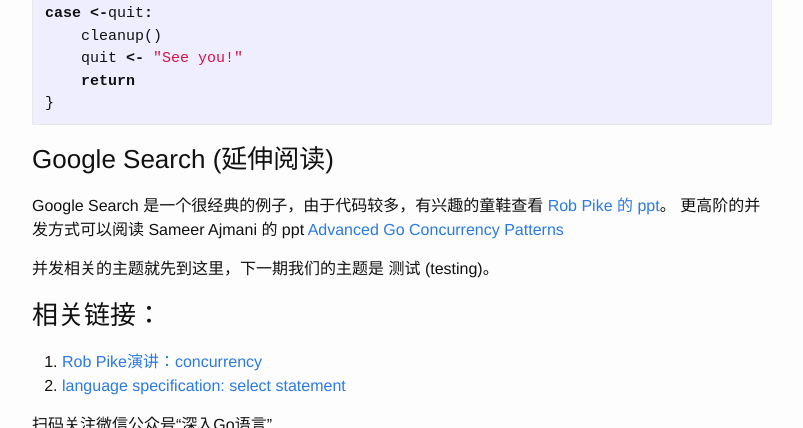
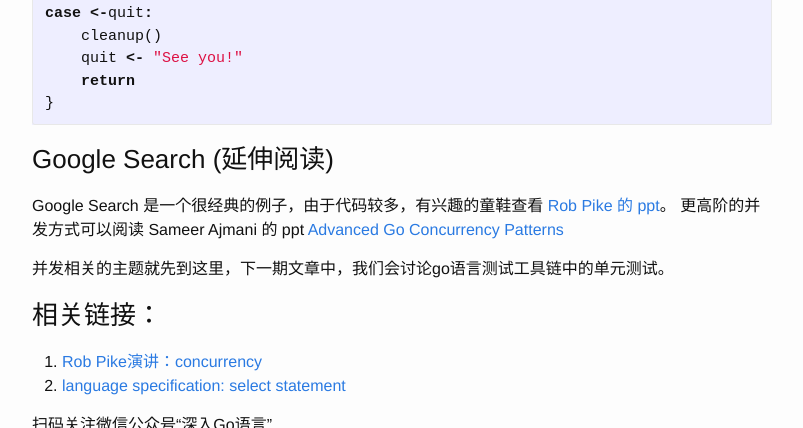
Before and after one commit to oscarzhao/oscarzhao.github.io, a Jekyll site: the page built from _posts/2016-09-04-go-select.markdown, in a window 1280 px wide and 900 px high, scrolled down 3665 px, cut to the strip 0-428 px from the top of the window. Shown: the whole strip, without its empty margins (238-1041 px from the left). Built offline with Jekyll 4.4.1, drawn with Linux system fonts in a browser that asks for light colours.

Commit message:
update end

```diff
--- a/_posts/2016-09-04-go-select.markdown
+++ b/_posts/2016-09-04-go-select.markdown
@@ -175,7 +175,8 @@ case <-quit:
 Google Search 是一个很经典的例子，由于代码较多，有兴趣的童鞋查看 [Rob Pike 的 ppt](https://talks.golang.org/2012/concurrency.slide#42 "google search")。
 更高阶的并发方式可以阅读 Sameer Ajmani 的 ppt [Advanced Go Concurrency Patterns](https://talks.golang.org/2013/advconc.slide "concurrency")
 
-并发相关的主题就先到这里，下一期我们的主题是 测试 (testing)。
+并发相关的主题就先到这里，下一期文章中，我们会讨论go语言测试工具链中的单元测试。
+
 ### 相关链接：
 
 1. [Rob Pike演讲：concurrency](https://talks.golang.org/2012/concurrency.slide#31 "select")
```
